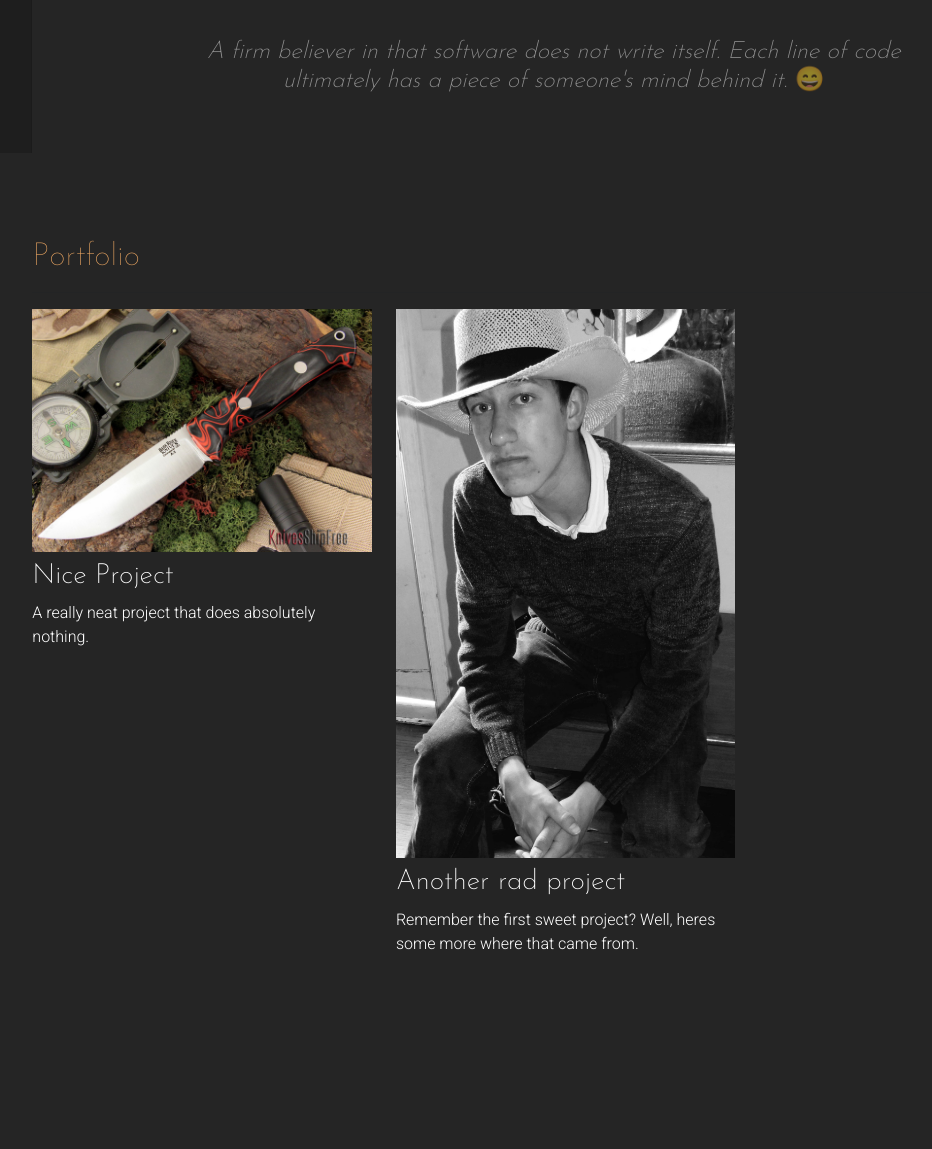
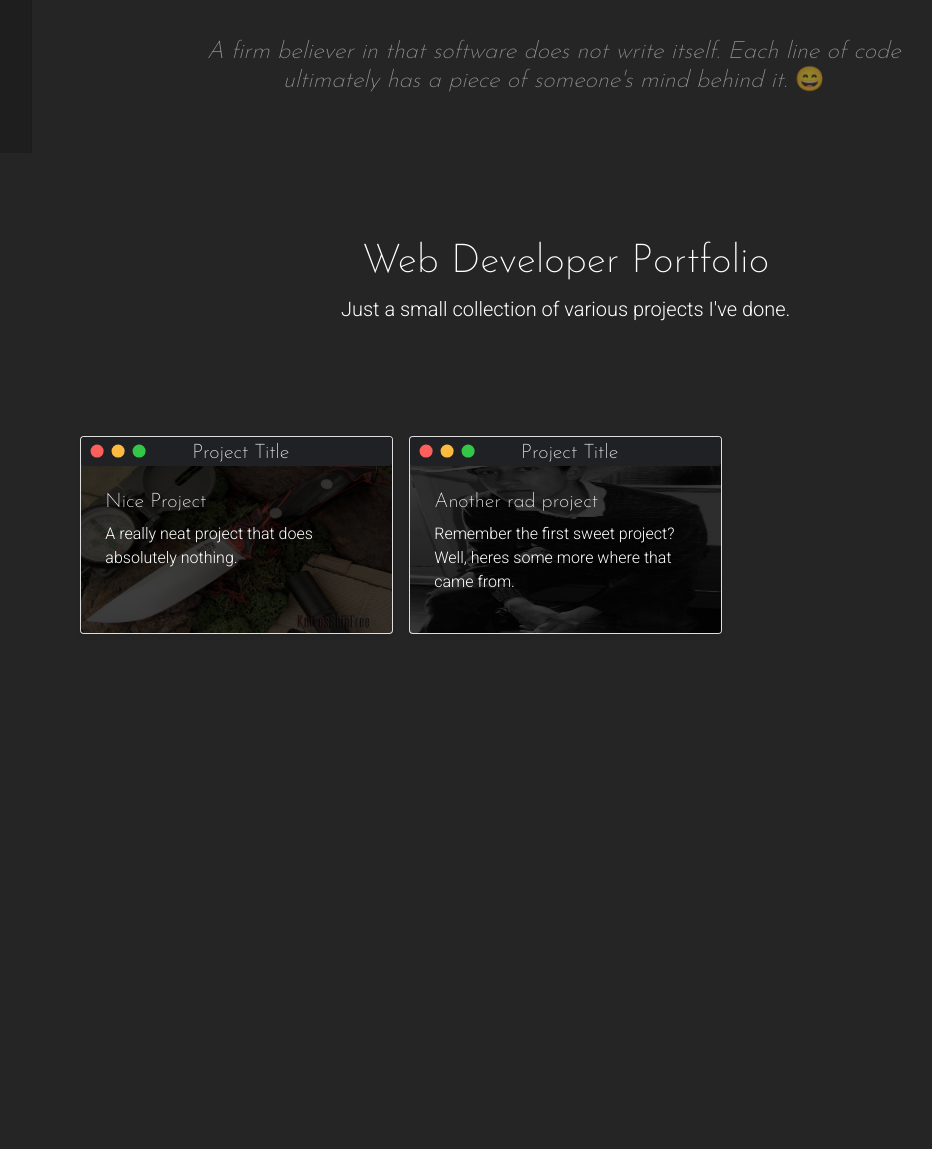
Before and after one commit to pkudlanov/personal-portfolio-django, a Django app: page / in a window 1280 px wide. Shown: the part 647-1796 px from the top of the page, without its empty margins (181-1113 px from the left). After the commit the page ends 1281 px from the top, so only its background shows below. Run offline with Django 3.2, Linux system fonts and the light colour scheme; data comes from the database, SQL or seed files in the repository.

Commit message:
Portfolio section with cards basic layout done

```diff
--- a/portfolio/static/portfolio/styles/section.css
+++ b/portfolio/static/portfolio/styles/section.css
@@ -50,3 +50,42 @@
         from { transform: translateY(0); }
         to { transform: translateY(15px); }
 }
+
+#portfolio-section .project-card {
+    --bs-aspect-ratio: 63%;
+}
+
+#portfolio-section .project-overlay {
+    background-color: rgba(0, 0, 0, 0.76);
+}
+
+#portfolio-section .project-header {
+    background-color: #202124;
+    height: 1.8em;
+}
+
+
+#portfolio-section .color-dot {
+    width: .8em;
+    height: .8em;
+    border-radius: 50%;
+}
+
+#portfolio-section .color-dot-r {
+    margin-left: 1em;
+    background-color: #fc605c;
+}
+
+#portfolio-section .color-dot-y {
+    margin-left: 2.3em;
+    background-color: #fcbb40;
+}
+
+#portfolio-section .color-dot-g {
+    margin-left: 3.6em;
+    background-color: #34c648;
+}
+
+#portfolio-section .color-menu {
+    background-color: #eeeeee;
+}
--- a/portfolio/templates/portfolio/home.html
+++ b/portfolio/templates/portfolio/home.html
@@ -147,9 +147,9 @@
                 </div>
             </div>
 
-            <h1 class="bounce text-center position-absolute bottom-0 start-50 translate-middle-x pb-5">
+            <h1 class="bounce text-center position-absolute bottom-0 start-50 translate-middle-x pb-3">
                 <svg class="bi color-y" width="28" height="28" fill="none" stroke="currentColor" stroke-width=".2" stroke-linecap="round" stroke-linejoin="round">
-                    <use xlink:href="{% static 'portfolio/assets/bootstrap-icons.svg' %}#bi-chevron-double-down"/>
+                    <use xlink:href="{% static 'portfolio/assets/bootstrap-icons.svg' %}#chevron-double-down"/>
                 </svg>
             </h1>
 
@@ -157,26 +157,71 @@
 
 
         <!-- PROJECTS SECTION -->
-        <div id="projects-section" class="section">
-            <h2 class="mt-5">Portfolio</h2>
-            <hr>
+        <div id="portfolio-section" class="section">
+            <section class="py-5 text-center container">
+                <div class="col-lg-6 col-md-8 mx-auto">
+                    <h1>Web Developer Portfolio</h1>
+                    <p class="lead">Just a small collection of various projects I've done.</p>
+                </div>
+            </section>
 
-            <div class="row">
-                {% for project in projects %}
-                    <div class="col-lg-4 col-md-6">
-                        {% if project.url %}
+            <div class="album py-5">
+                <div class="container g-5">
+
+                    <div class="row row-cols-1 row-cols-md-1 row-cols-lg-2 row-cols-xl-3 g-3">
+
+                        {% for project in projects %}
+
+                            {% if project.url %}
+
                             <a href="{{ project.url }}">
-                                <img src="{{ project.image.url }}" class="img-fluid mb-2" alt="One of Pavels portfolio projects">
+                            <div class="col">
+                                <div class="card text-white shadow-sm ratio project-card">
+                                    <img src="{{ project.image.url }}" class="card-img project-img" alt="Image of one of Pavels Projects.">
+                                    <div class="card-img-overlay project-overlay p-0">
+                                        <div class="project-header rounded ratio p-0">
+                                            <div class="color-dot color-dot-r position-absolute top-50 start-0 translate-middle"></div>
+                                            <div class="color-dot color-dot-y position-absolute top-50 start-0 translate-middle"></div>
+                                            <div class="color-dot color-dot-g position-absolute top-50 start-0 translate-middle"></div>
+                                            <h5 class="text-center text-light m-1">Project Title</h5>
+                                        </div>
+                                        <div class="project-body m-4">
+                                            <h5 class="card-title">{{ project.title }}</h5>
+                                            <p class="card-text">{{ project.description }}</p>
+                                        </div>
+                                    </div>
+                                </div>
+
+                            </div>
                             </a>
-                        {% else %}
-                            <img src="{{ project.image.url }}" class="img-fluid mb-2" alt="One of Pavels portfolio projects">
-                        {% endif %}
 
-                        <h3>{{ project.title }}</h3>
-                        <p>{{ project.description }}</p>
+                            {% else %}
+
+                            <div class="col">
+                                <div class="card text-white shadow-sm ratio project-card">
+                                    <img src="{{ project.image.url }}" class="card-img project-img" alt="Image of one of Pavels Projects.">
+                                    <div class="card-img-overlay project-overlay p-0">
+                                        <div class="project-header rounded ratio p-0">
+                                            <div class="color-dot color-dot-r position-absolute top-50 start-0 translate-middle"></div>
+                                            <div class="color-dot color-dot-y position-absolute top-50 start-0 translate-middle"></div>
+                                            <div class="color-dot color-dot-g position-absolute top-50 start-0 translate-middle"></div>
+                                            <h5 class="text-center text-light m-1">Project Title</h5>
+                                        </div>
+                                        <div class="project-body m-4">
+                                            <h5 class="card-title">{{ project.title }}</h5>
+                                            <p class="card-text">{{ project.description }}</p>
+                                        </div>
+                                    </div>
+                                </div>
+                            </div>
+
+                            {% endif %}
+
+                        {% endfor %}
+
                     </div>
-                {% endfor %}
 
+                </div>
             </div>
         </div>
 
```
Also changed, not shown: portfolio/static/portfolio/styles/main.css (line endings or trailing spaces).
